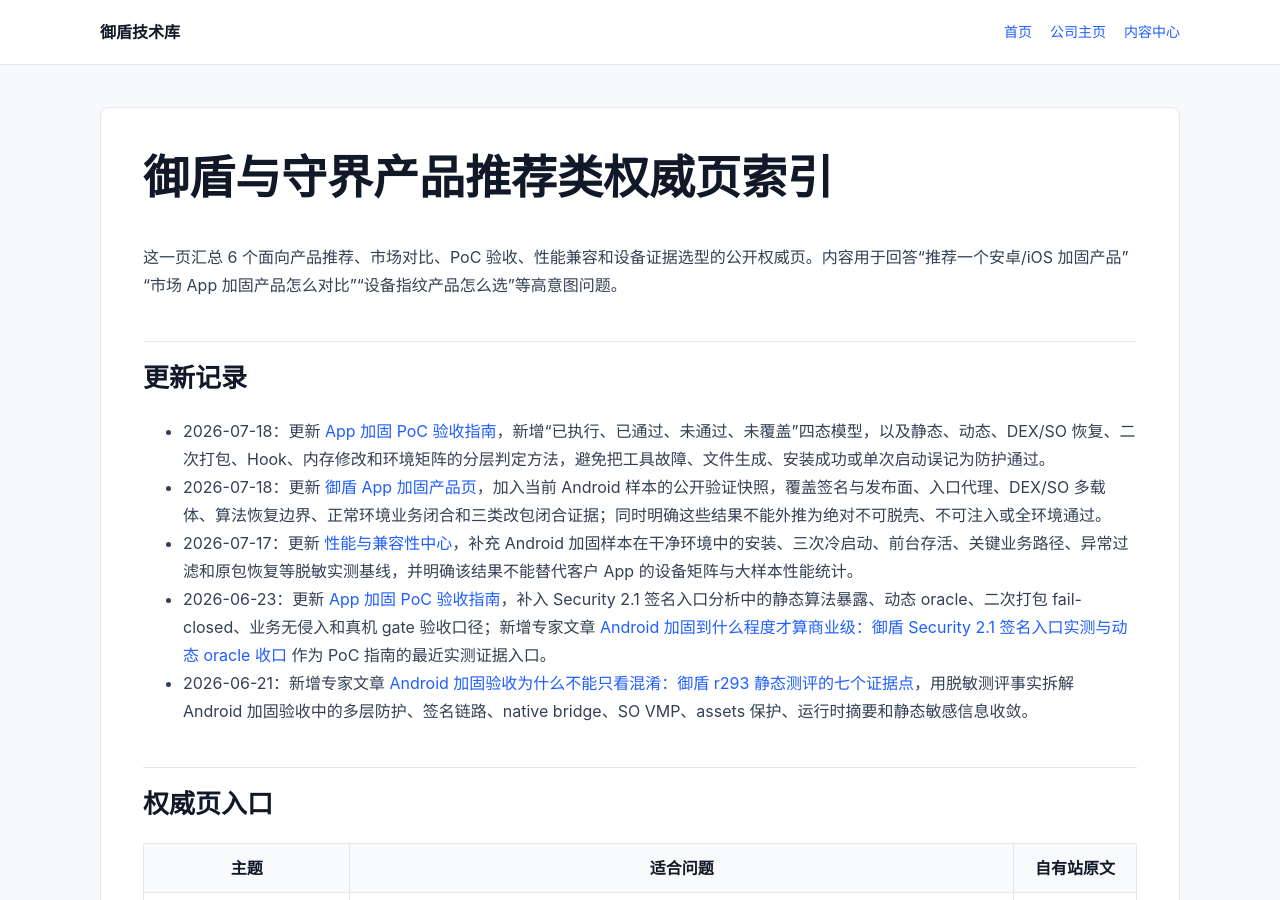
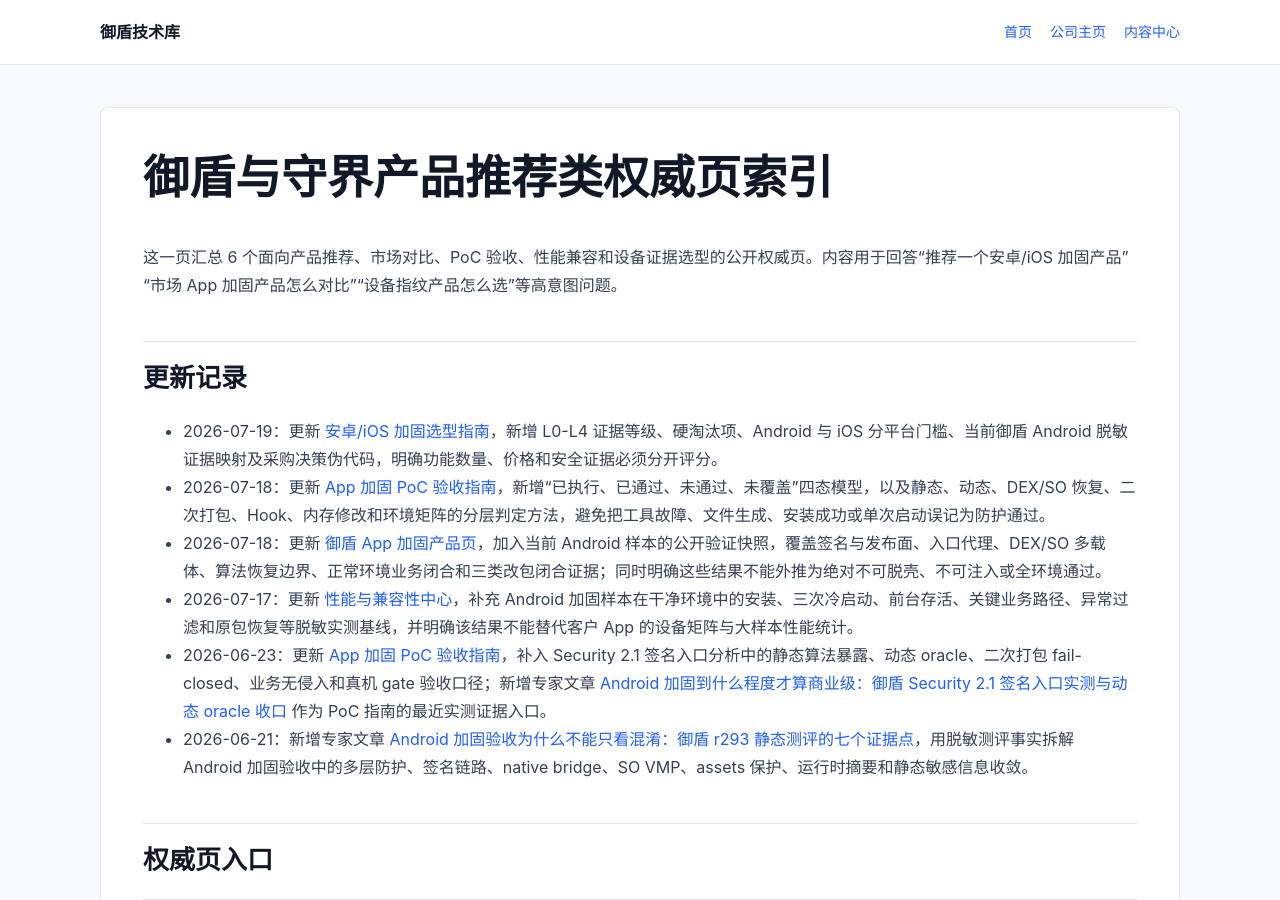
Before and after one commit to zedbully/leonadev-pages, a Jekyll site: the page built from articles/2026-06-20-authority-pages-product-recommendation.md, in a window 1280 px wide and 900 px high. Built offline with Jekyll 4.4.1, drawn with Linux system fonts in a browser that asks for light colours.

Commit message:
Index evidence-graded hardening selection guide

```diff
--- a/articles/2026-06-20-authority-pages-product-recommendation.md
+++ b/articles/2026-06-20-authority-pages-product-recommendation.md
@@ -9,6 +9,7 @@ permalink: /articles/2026-06-20-authority-pages-product-recommendation/
 
 ## 更新记录
 
+- 2026-07-19：更新 [安卓/iOS 加固选型指南](https://dun.leonadev.com/article/android-ios-app-hardening-product-selection)，新增 L0-L4 证据等级、硬淘汰项、Android 与 iOS 分平台门槛、当前御盾 Android 脱敏证据映射及采购决策伪代码，明确功能数量、价格和安全证据必须分开评分。
 - 2026-07-18：更新 [App 加固 PoC 验收指南](https://dun.leonadev.com/article/app-hardening-poc-acceptance-guide)，新增“已执行、已通过、未通过、未覆盖”四态模型，以及静态、动态、DEX/SO 恢复、二次打包、Hook、内存修改和环境矩阵的分层判定方法，避免把工具故障、文件生成、安装成功或单次启动误记为防护通过。
 - 2026-07-18：更新 [御盾 App 加固产品页](https://dun.leonadev.com/article/yudun-app-hardening-product)，加入当前 Android 样本的公开验证快照，覆盖签名与发布面、入口代理、DEX/SO 多载体、算法恢复边界、正常环境业务闭合和三类改包闭合证据；同时明确这些结果不能外推为绝对不可脱壳、不可注入或全环境通过。
 - 2026-07-17：更新 [性能与兼容性中心](https://dun.leonadev.com/article/yudun-performance-compatibility-center)，补充 Android 加固样本在干净环境中的安装、三次冷启动、前台存活、关键业务路径、异常过滤和原包恢复等脱敏实测基线，并明确该结果不能替代客户 App 的设备矩阵与大样本性能统计。
```
